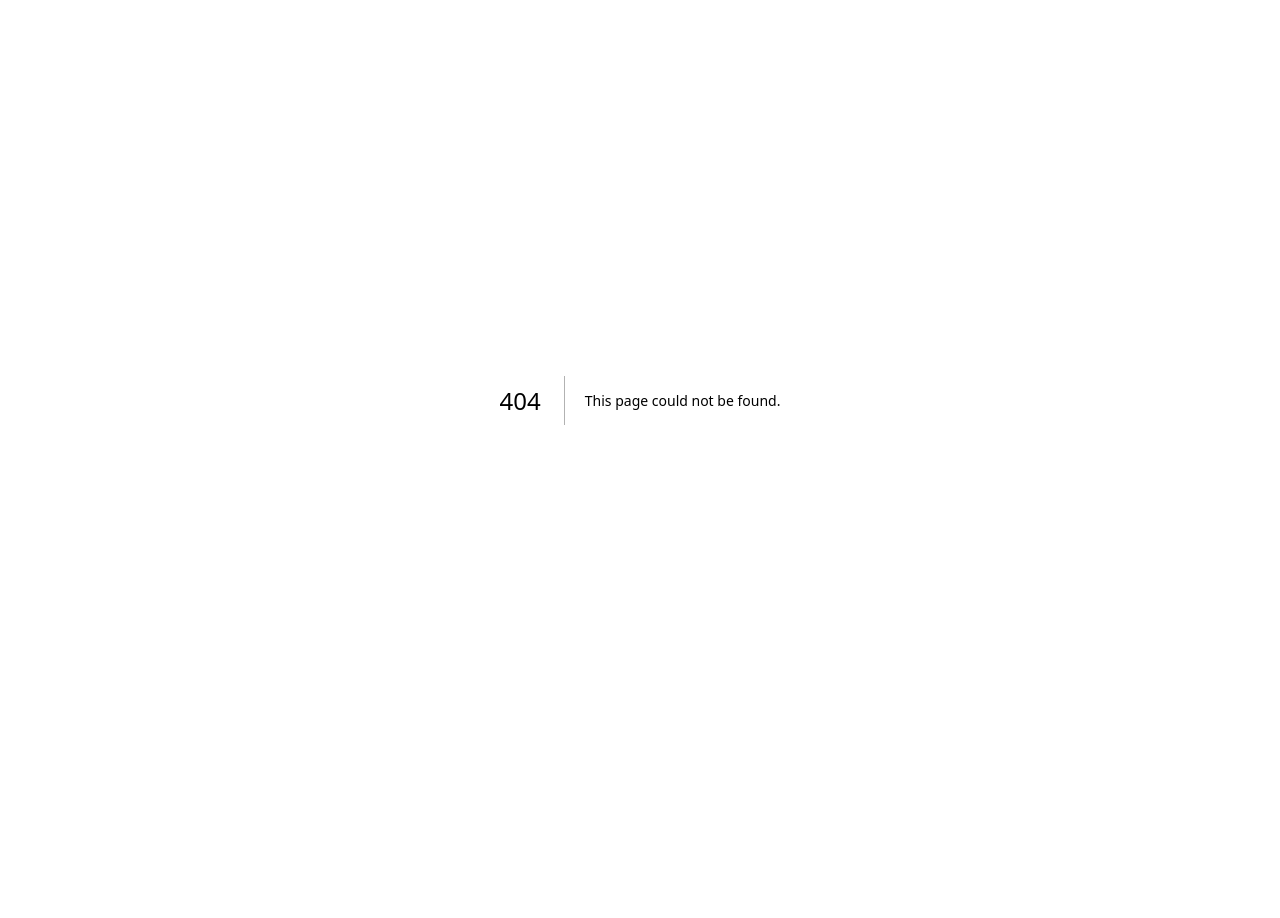
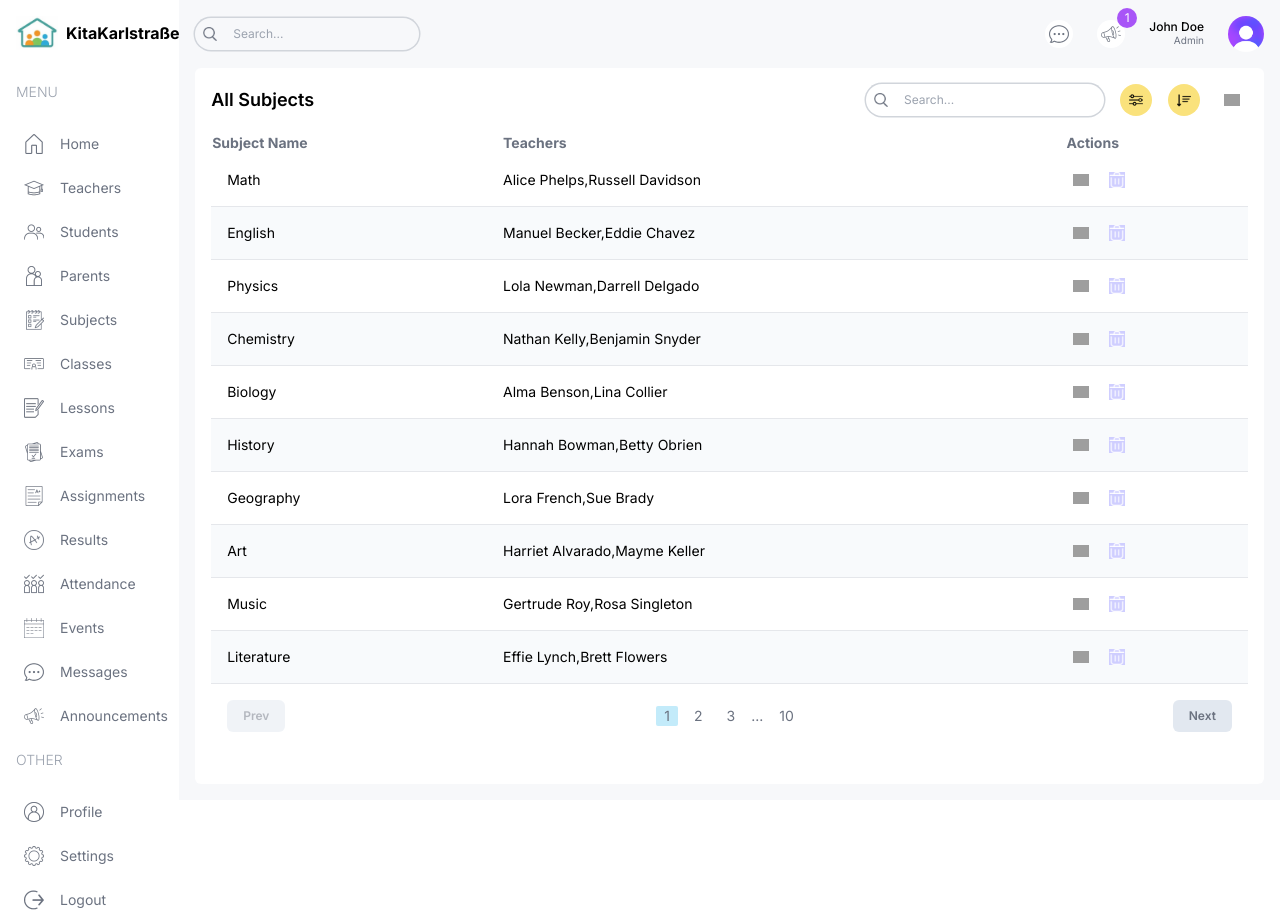
Before and after one commit to dimilidi/kita_app, a Next.js app in the folder kita_frontend/: page /list/subjects in a window 1280 px wide. Before the commit this address had no page. Before the commit the page ends 800 px from the top, so only its background shows below. Built offline with nearby package versions, Linux system fonts and the light colour scheme; grey boxes are pictures that could not be loaded.

Commit message:
subjects list page added

```diff
--- /dev/null
+++ b/kita_frontend/src/app/(dashboard)/list/subjects/page.tsx
@@ -0,0 +1,77 @@
+import FormModal from "@/components/FormModal";
+import Pagination from "@/components/Pagination";
+import Table from "@/components/Table";
+import TableSearch from "@/components/TableSearch";
+import { role, subjectsData } from "@/lib/data";
+import Image from "next/image";
+
+type Subject = {
+  id: number;
+  name: string;
+  teachers: string[];
+};
+
+const columns = [
+  {
+    header: "Subject Name",
+    accessor: "name",
+  },
+  {
+    header: "Teachers",
+    accessor: "teachers",
+    className: "hidden md:table-cell",
+  },
+  {
+    header: "Actions",
+    accessor: "action",
+  },
+];
+
+const SubjectListPage = () => {
+  const renderRow = (item: Subject) => (
+    <tr
+      key={item.id}
+      className="border-b border-gray-200 even:bg-slate-50 text-sm hover:bg-kitaPurpleLight"
+    >
+      <td className="flex items-center gap-4 p-4">{item.name}</td>
+      <td className="hidden md:table-cell">{item.teachers.join(",")}</td>
+      <td>
+        <div className="flex items-center gap-2">
+          {role === "admin" && (
+            <>
+              <FormModal table="subject" type="update" data={item} />
+              <FormModal table="subject" type="delete" id={item.id} />
+            </>
+          )}
+        </div>
+      </td>
+    </tr>
+  );
+
+  return (
+    <div className="bg-white p-4 rounded-md flex-1 m-4 mt-0">
+      {/* TOP */}
+      <div className="flex items-center justify-between">
+        <h1 className="hidden md:block text-lg font-semibold">All Subjects</h1>
+        <div className="flex flex-col md:flex-row items-center gap-4 w-full md:w-auto">
+          <TableSearch />
+          <div className="flex items-center gap-4 self-end">
+            <button className="w-8 h-8 flex items-center justify-center rounded-full bg-kitaYellow">
+              <Image src="/filter.png" alt="" width={14} height={14} />
+            </button>
+            <button className="w-8 h-8 flex items-center justify-center rounded-full bg-kitaYellow">
+              <Image src="/sort.png" alt="" width={14} height={14} />
+            </button>
+            {role === "admin" && <FormModal table="teacher" type="create" />}
+          </div>
+        </div>
+      </div>
+      {/* LIST */}
+      <Table columns={columns} renderRow={renderRow} data={subjectsData} />
+      {/* PAGINATION */}
+      <Pagination />
+    </div>
+  );
+};
+
+export default SubjectListPage;
```
